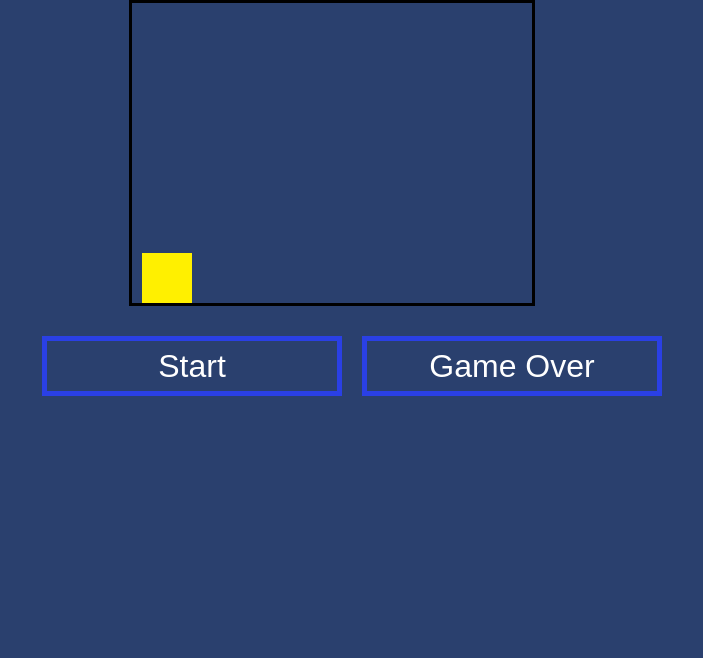
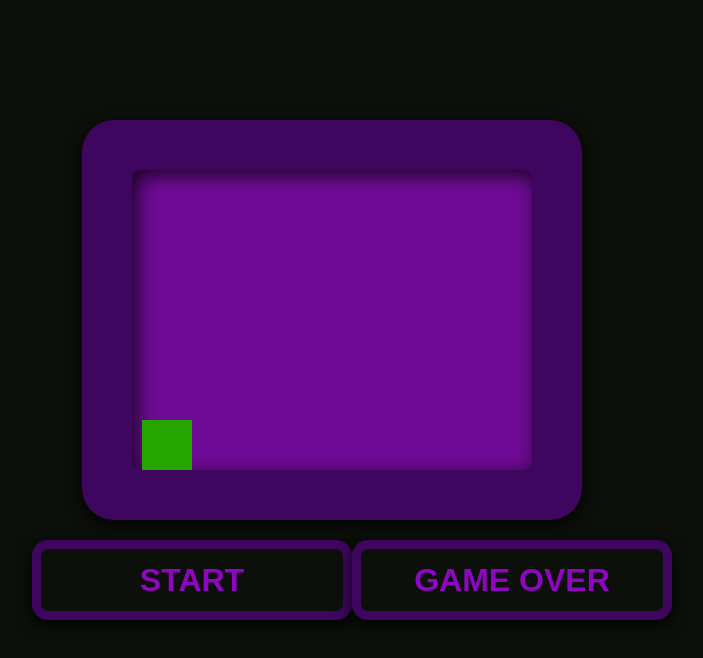
Before and after one commit to LuanFlavio/1st-game, a plain HTML site: page index.html in a window 1280 px wide. Shown: the whole page, without its empty margins (308-1011 px from the left). Drawn offline with Linux system fonts and the light colour scheme.

Commit message:
Changing the design and refactoring some code

```diff
--- a/index.html
+++ b/index.html
@@ -7,14 +7,16 @@
     <link rel="stylesheet" href="style.css">
 </head>
 <body>
-    <div id="back">
-        <canvas width="400" height="300"></canvas>
+    <div class="container center-item">
+        <div class="board">
+            <canvas width="400" height="300"></canvas>
+            <div class="glass"></div>
+            <div class="glass"></div>
+        </div>
         <div class="footer">
-            <div class="meio">
-                <input id="btnStart" type="button" name="Start" value="Start" onclick="Start()">
-            </div>
-            <div class="meio">
-                <input id="btnGameOver" type="button" name="GameOver" value="Game Over" onclick="GameOver()">
+            <div class="flex center-item">
+                <input class="btn" id="btnStart" type="button" name="Start" value="Start" onclick="Start()">
+                <input class="btn" id="btnGameOver" type="button" name="GameOver" value="Game Over" onclick="GameOver()">
             </div>
         </div>
     </div>
--- a/script.js
+++ b/script.js
@@ -18,6 +18,7 @@ var obj = {
   edgeDown: cnv.height
 };
 var ready = false;
+var impactColor = '#26a400';
 
 var obs = {
   x: 10,
@@ -29,8 +30,8 @@ var obs = {
 
 update();
 
-window.addEventListener("keydown",keydownHandler);
-window.addEventListener("keyup",keyupHandler);
+window.addEventListener("keydown", keydownHandler);
+window.addEventListener("keyup", keyupHandler);
 
 function keydownHandler(e){
   var key = e.keyCode;
@@ -136,19 +137,19 @@ function body(){
 function limit(){
   if (obj.edgeLeft <= 0){
     moveLeft = false;
-    ctx.fillStyle = "#fff000";
+    ctx.fillStyle = impactColor;
   }
   if (obj.edgeUp <= 0){
     moveUp = false;
-    ctx.fillStyle = "#fff000";
+    ctx.fillStyle = impactColor;
   }
   if (obj.edgeRight >= cnv.width){
     moveRight = false;
-    ctx.fillStyle = "#fff000";
+    ctx.fillStyle = impactColor;
   }
   if (obj.edgeDown >= cnv.height){
     moveDown = false;
-    ctx.fillStyle = "#fff000";
+    ctx.fillStyle = impactColor;
   }
 }
 
--- a/style.css
+++ b/style.css
@@ -1,58 +1,88 @@
 body{
-    background-color: #2a406e;
+    background-color: #0C0F0A;
     margin: 0;
     padding: 0;
 }
-#back{
-    width: 50%;
-    margin: auto;
+.container{
+    width: 50vw;
+    margin: 5vh auto;
+    padding: 5rem 0;
+}
+.flex{
+    display: flex;
 }
 canvas{
-    margin-left: auto;
-    margin-right: auto;
+    position: absolute;
+    margin: 50px;
     display: block;
-    border: solid 3px;
+    /* border: #000 solid 1px; */
+    border-radius: 0.5rem;
+    background: #700B97;
+    box-shadow: inset 5px 5px 20px rgba(0, 0, 0, .8);
+    z-index: 1;
+}
+.board{
+    background-color: #3E065F;
+    width: 500px;
+    height: 400px;
+    margin: auto;
+    border-radius: 2rem;
+    box-shadow: 0 5px 15px rgba(0, 0, 0, .8);
+    overflow: hidden;
+    cursor: pointer;
+}
+.board:hover .glass{
+    animation: glass 1.5s ease-in-out infinite 1s;
+}
+.board:hover .glass:last-child{
+    animation: glass 1.2s ease-in-out infinite 1s;
+}
+.glass{
+    position: relative;
+    width: 40px;
+    height: 400px;
+    transform: skewX(-45deg) translateX(-20rem);
+    background: #ffffff30;
+    /* animation: glass 1.5s ease-in-out infinite 2s; */
+}
+.glass:last-child{
+    transition: 0.8s;
+    top: -100%;
+    /* animation: glass 1.2s ease-in-out infinite 2s; */
 }
 .footer{
     padding: 20px;
     width: 100%;
     height: auto;
-    display: flex;
 }
-.meio{
-    width: 50%;
-    margin: 0;
-    padding: 10px;
+.center-item{
+    align-items: center;
+    justify-content: space-around;
 }
-#btnStart{
-    width: 100%;
-    height: 60px;
-    display: inline-block;
+.btn{
+    width: 20rem;
+    height: 5rem;
+    font-size: 2em;
+    color: #8E05C2;
+    text-align: center;
+    text-transform: uppercase;
+    font-weight: 600;
+    border-radius: 1rem;
+    border: 0.6rem solid #3E065F;
+    box-shadow: 0 5px 15px rgba(0, 0, 0, .8);
     background-color: transparent;
-    color: #fff;
-    text-align: center;
-    font-size: 2em;
-    font-stretch: narrower;
-    border: 5px solid #2a40e5;
 }
-#btnStart:hover{
-    color: #2a40e5;
-    background-color: #abc0f8;
+.btn:hover{
+    color: #3E065F;
+    background-color: #8E05C2;
     cursor: pointer;
 }
-#btnGameOver{
-    width: 100%;
-    height: 60px;
-    display: inline-block;
-    background-color: transparent;
-    color: #fff;
-    text-align: center;
-    font-size: 2em;
-    font-stretch: narrower;
-    border: 5px solid #2a40e5;
+
+@keyframes glass {
+    from{
+        transform: skewX(-45deg) translateX(-20rem);
+    }
+    to{
+        transform: skewX(-45deg) translateX(50rem);
+    }
 }
-#btnGameOver:hover{
-    color: #2a40e5;
-    background-color: #abc0f8;
-    cursor: pointer;
-}
```
